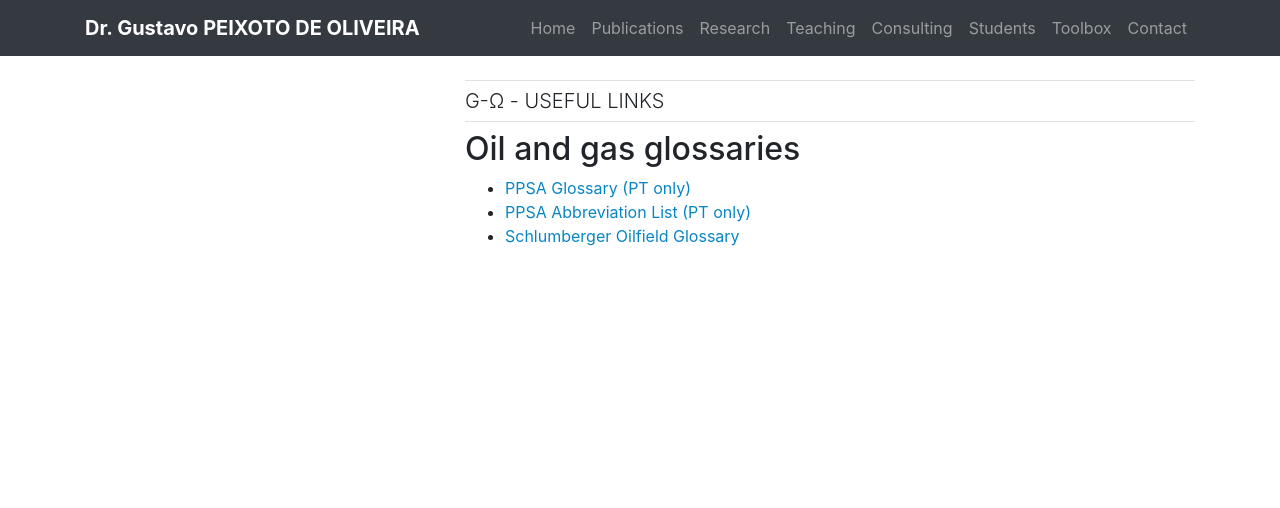
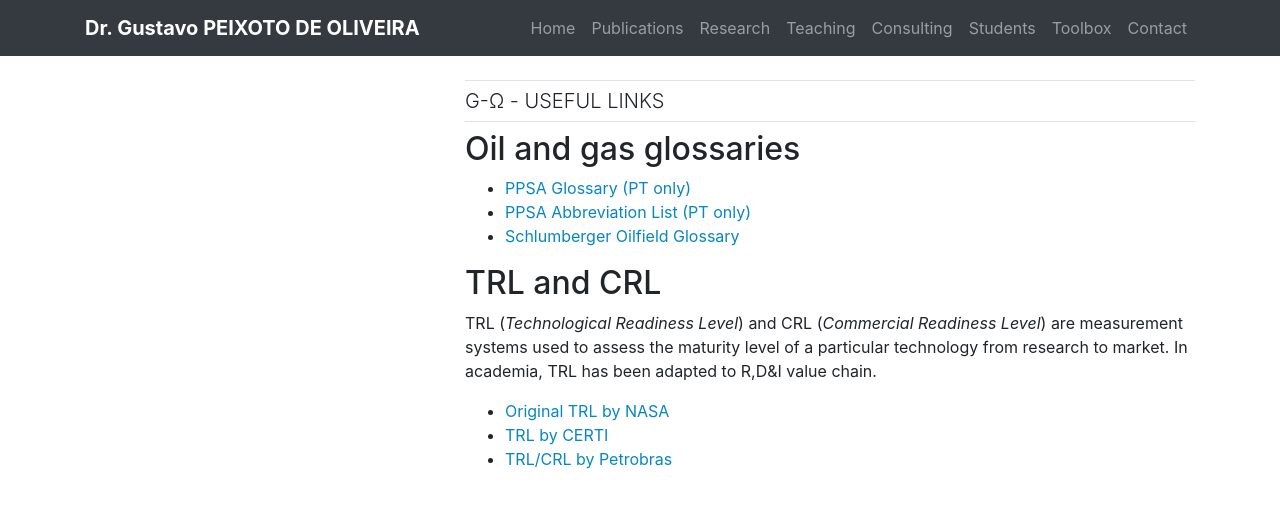
Before and after one commit to gcpeixoto/gcpeixoto.github.io, a Jekyll site: the page built from _toolbox/G-z-misc.md, in a window 1280 px wide. Shown: the top 508 px of the page. Built offline with Jekyll 4.4.1, drawn with Linux system fonts in a browser that asks for light colours.

Commit message:
Insert info about CRL/TRL.

```diff
--- a/_toolbox/G-z-misc.md
+++ b/_toolbox/G-z-misc.md
@@ -7,3 +7,11 @@
 - [PPSA Glossary (PT only)](http://www.presalpetroleo.gov.br/ppsa/glossario-da-industria-de-petroleo-e-gas/a)
 - [PPSA Abbreviation List (PT only)](https://www.presalpetroleo.gov.br/ppsa/legislacao/siglario)
 - [Schlumberger Oilfield Glossary](https://www.glossary.oilfield.slb.com)
+
+## TRL and CRL
+
+TRL (_Technological Readiness Level_) and CRL (_Commercial Readiness Level_) are measurement systems used to assess the maturity level of a particular technology from research to market. In academia, TRL has been adapted to R,D&I value chain.
+
+- [Original TRL by NASA](https://www.nasa.gov/directorates/heo/scan/engineering/technology/txt_accordion1.html)
+- [TRL by CERTI](https://certi.org.br/blog/trl-desenvolvimento-projetos/)
+- [TRL/CRL by Petrobras](../_media/files/trl-crl-petrobras.png)
```
Also changed, not shown: _media/files/trl-crl-petrobras.png (added).
